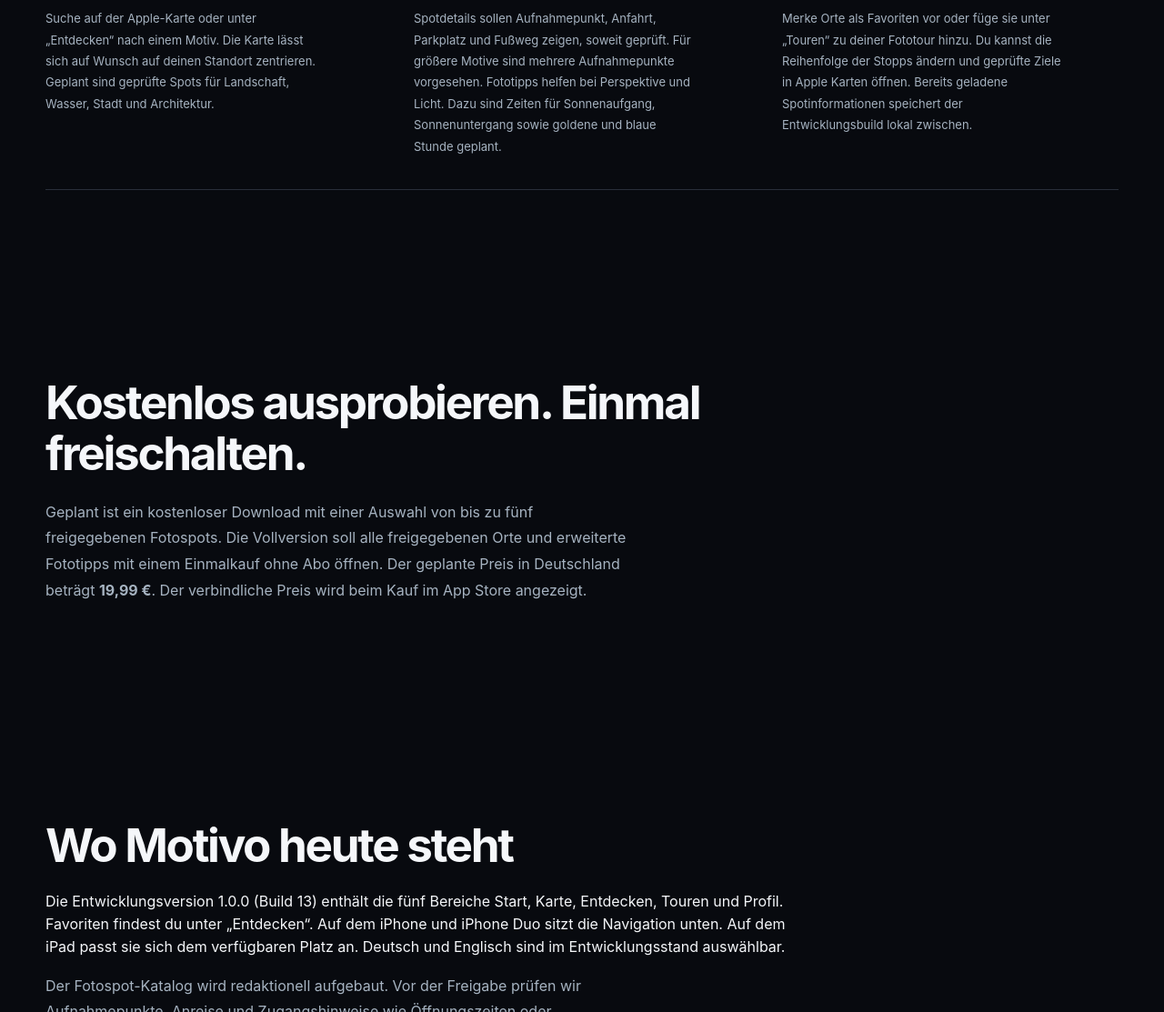
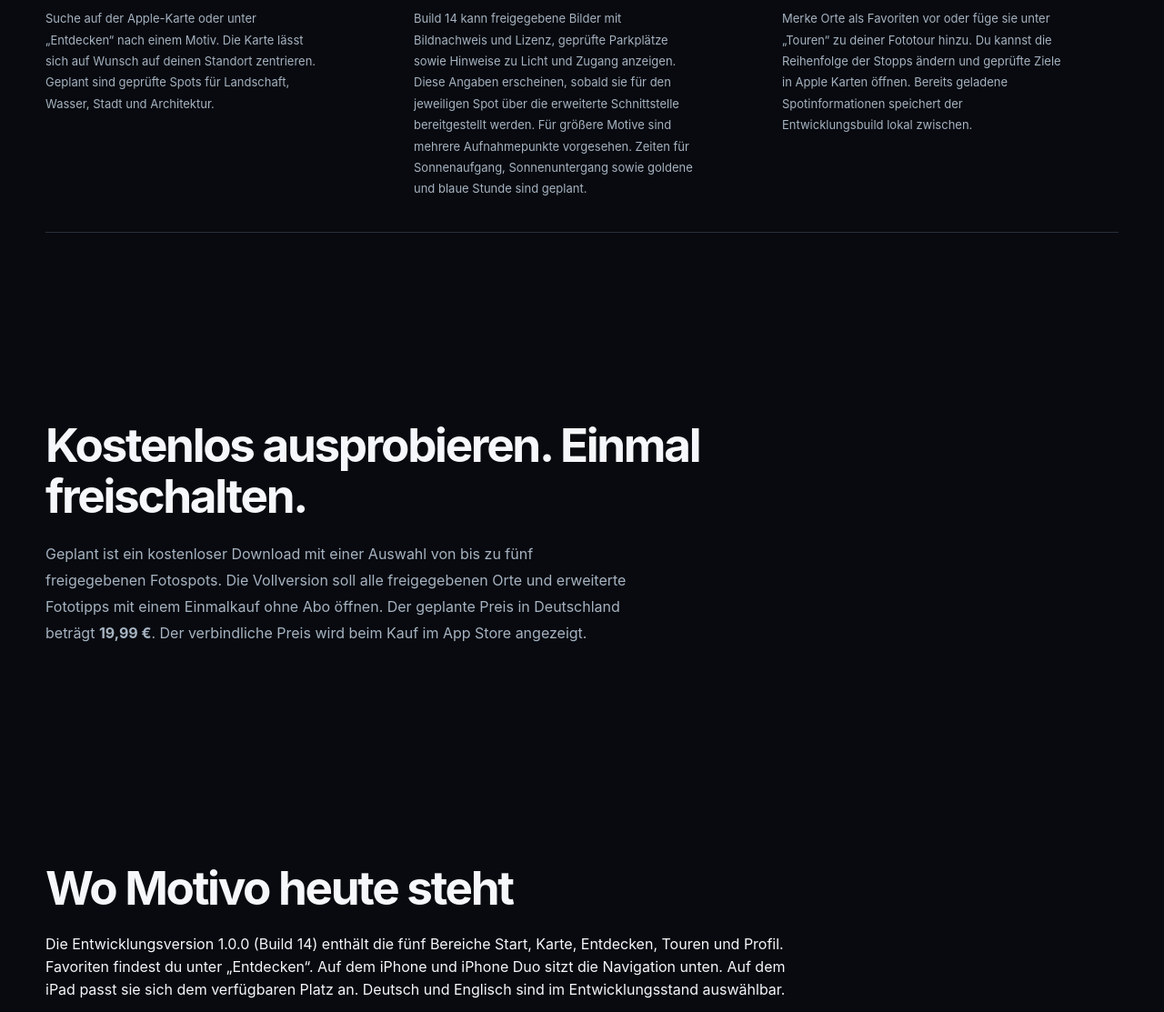
Before and after one commit to NicolasWegerer1511/nicolaswegerer1511.github.io, a plain HTML site: page projects/motivo/index.html in a window 1280 px wide. Shown: the part 1188-2301 px from the top of the page at 91% size. Drawn offline with Linux system fonts and the light colour scheme.

Commit message:
Motivo-Projektseite auf Build 14 aktualisieren

```diff
--- a/projects/motivo/index.html
+++ b/projects/motivo/index.html
@@ -58,7 +58,7 @@
         </div>
         <div>
           <h3>Licht und Anreise planen</h3>
-          <p>Spotdetails sollen Aufnahmepunkt, Anfahrt, Parkplatz und Fußweg zeigen, soweit geprüft. Für größere Motive sind mehrere Aufnahmepunkte vorgesehen. Fototipps helfen bei Perspektive und Licht. Dazu sind Zeiten für Sonnenaufgang, Sonnenuntergang sowie goldene und blaue Stunde geplant.</p>
+          <p>Build 14 kann freigegebene Bilder mit Bildnachweis und Lizenz, geprüfte Parkplätze sowie Hinweise zu Licht und Zugang anzeigen. Diese Angaben erscheinen, sobald sie für den jeweiligen Spot über die erweiterte Schnittstelle bereitgestellt werden. Für größere Motive sind mehrere Aufnahmepunkte vorgesehen. Zeiten für Sonnenaufgang, Sonnenuntergang sowie goldene und blaue Stunde sind geplant.</p>
         </div>
         <div>
           <h3>Eigene Fototour vorbereiten</h3>
@@ -77,7 +77,7 @@
     <section id="stand" class="section shell">
       <div class="portfolio-heading">
         <h2>Wo Motivo heute steht</h2>
-        <p>Die Entwicklungsversion 1.0.0 (Build 13) enthält die fünf Bereiche Start, Karte, Entdecken, Touren und Profil. Favoriten findest du unter „Entdecken“. Auf dem iPhone und iPhone Duo sitzt die Navigation unten. Auf dem iPad passt sie sich dem verfügbaren Platz an. Deutsch und Englisch sind im Entwicklungsstand auswählbar.</p>
+        <p>Die Entwicklungsversion 1.0.0 (Build 14) enthält die fünf Bereiche Start, Karte, Entdecken, Touren und Profil. Favoriten findest du unter „Entdecken“. Auf dem iPhone und iPhone Duo sitzt die Navigation unten. Auf dem iPad passt sie sich dem verfügbaren Platz an. Deutsch und Englisch sind im Entwicklungsstand auswählbar.</p>
         <p>Der Fotospot-Katalog wird redaktionell aufgebaut. Vor der Freigabe prüfen wir Aufnahmepunkte, Anreise und Zugangshinweise wie Öffnungszeiten oder Einschränkungen. Die freigegebenen Einträge sollen vom NW Visuals Server in die App gelangen. Für die Bebilderung sind eigene oder einzeln lizenzierte Fotos vorgesehen. Ein Veröffentlichungstermin steht noch aus.</p>
       </div>
       <a class="secondary" href="mailto:info@nwvisuals.de?subject=Motivo">Feedback zu Motivo</a>
```
